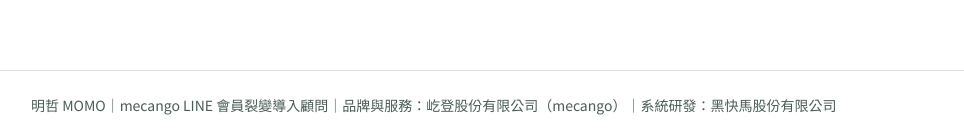
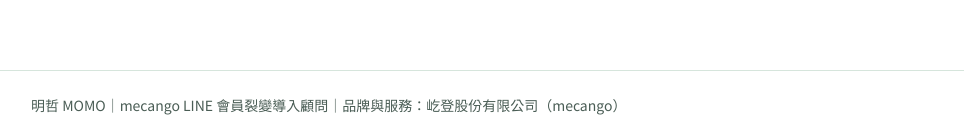
Before and after one commit to nms3194949/CRM_MOMO, a plain HTML site: page beauty/index.html in a window 1280 px wide. Shown: the part 3830-3967 px from the top of the page, without its empty margins (33-997 px from the left). Drawn offline with Linux system fonts and the light colour scheme.

Commit message:
移除系統研發公司相關資訊
Co-Authored-By: Claude Opus 5.5 <noreply@anthropic.com>
Claude-Session: https://claude.ai/code/session_01LXq9Wh3WrKbXR2cc1HrNPu

```diff
--- a/beauty/index.html
+++ b/beauty/index.html
@@ -84,6 +84,6 @@
 <p class="note" style="margin-top:28px">延伸閱讀：<a href="../referral/">推薦好友獎勵怎麼設計？</a>｜<a href="../line-oa-vs-crm/">LINE 官方帳號和 LINE CRM 差在哪？</a>｜<a href="../pricing/">LINE 會員系統要多少錢？</a></p>
 <p class="note">參考資料：<a href="https://www.lycbiz.com/jp/column/line-official-account/marketing/salon-reservation/?list=17076" target="_blank" rel="noopener">LINEヤフー for Business 美容室 LINE 預約指南</a>（日文，2025-08-29，日本案例）；<a href="https://tw.linebiz.com/column/LINEOA-2026-Price-Plan/" target="_blank" rel="noopener">LINE Biz-Solutions〈2026 年 LINE 官方帳號方案價格調整〉</a>（不計費訊息類型，2026-09-01 公告）；<a href="https://ec.ltn.com.tw/article/breakingnews/5282589" target="_blank" rel="noopener">自由時報引用財政部統計</a>（2024 年底營利事業家數與負責人結構）。mecango 功能與案例資料來源：mecango 官方簡報與官網。</p>
 </article>
-<footer>明哲 MOMO｜mecango LINE 會員裂變導入顧問｜品牌與服務：屹登股份有限公司（mecango）｜系統研發：黑快馬股份有限公司</footer>
+<footer>明哲 MOMO｜mecango LINE 會員裂變導入顧問｜品牌與服務：屹登股份有限公司（mecango）</footer>
 </body>
 </html>
```
